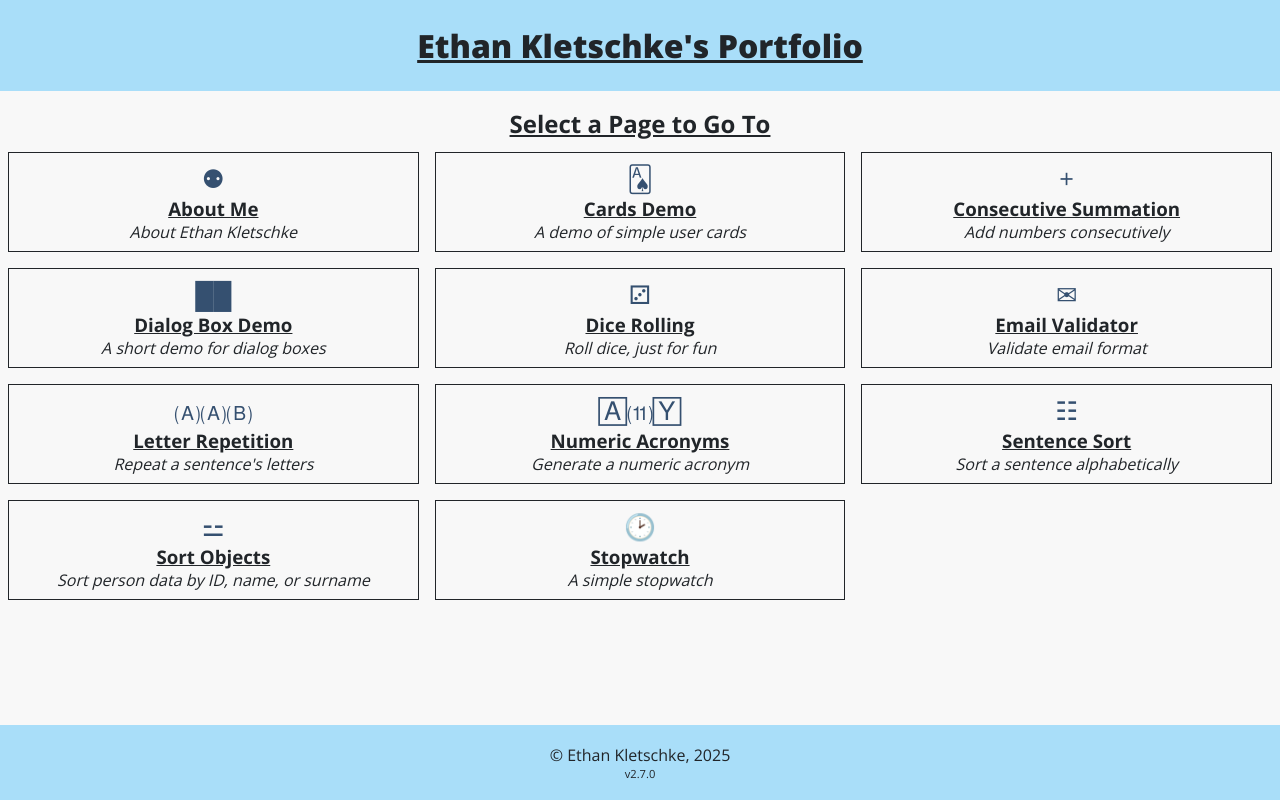
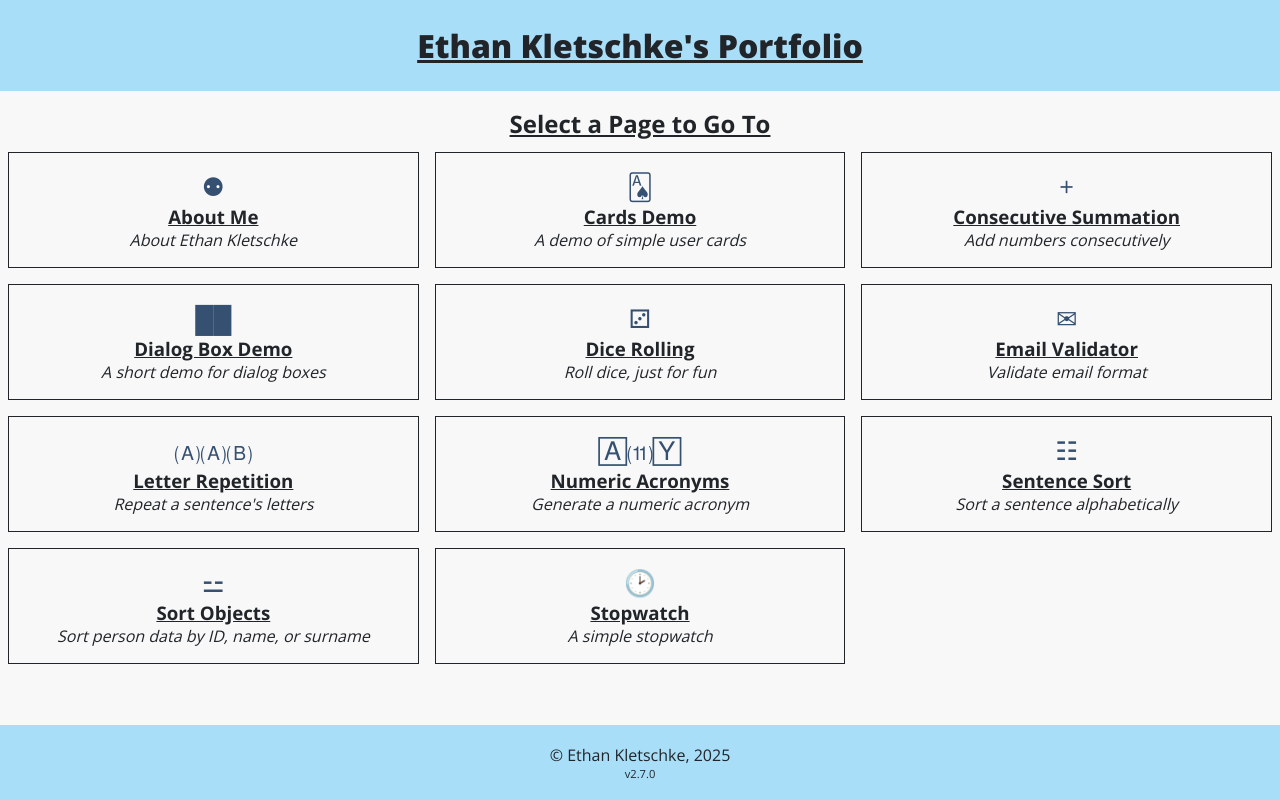
Before and after one commit to ethanKletschke/TSX-Portfolio-App, a React (Vite) app: page / in a window 1280 px wide. Built offline with nearby package versions, Linux system fonts and the light colour scheme.

Commit message:
feat: Change card padding

```diff
--- a/src/comps/general_UI/layout/ContentsTableCard/ContentsTableCard.module.css
+++ b/src/comps/general_UI/layout/ContentsTableCard/ContentsTableCard.module.css
@@ -1,7 +1,7 @@
 .contentCard {
   text-align: center;
   border: 1pt solid;
-  padding: 0.5em;
+  padding: 1em;
 }
 
 .contentCard h3 {
```
